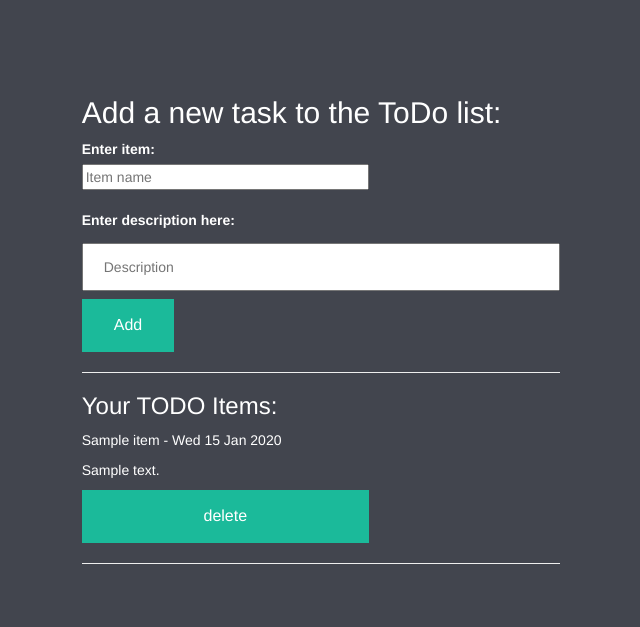
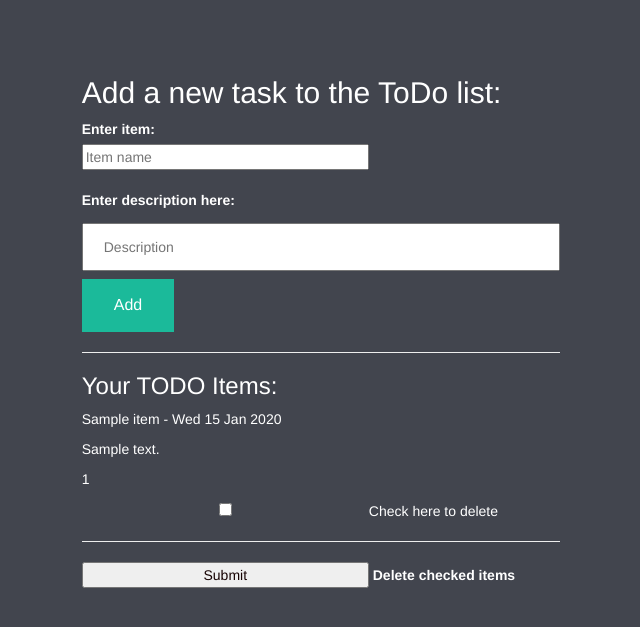
Before and after one commit to chitrakakkar/DjangoTodoList, a Django app: template TodoList/MytodoListApp/templates/MytodoListApp/index.html in a window 1280 px wide. Shown: the top 627 px of the page, without its empty margins (319-959 px from the left). Run offline with Django 3.2, Linux system fonts and the light colour scheme; the template is opened without the code that fills it: most values are stand-ins (such as "Sample title", 1, 10 or a date in 2020); some libraries are stand-ins or nearby versions.

Commit message:
Deleted button code processing...

```diff
--- a/TodoList/MytodoListApp/models.py
+++ b/TodoList/MytodoListApp/models.py
@@ -7,9 +7,9 @@ from django.utils import timezone
 class todo(models.Model):
     # Task_name will be our task title. Allow only 10 chars.
     # Setting as unique constrain to avoid two tasks with the same name.
-    task_name = models.CharField(max_length=100, unique=True)
-    task_description = models.TextField(max_length=255)
-    date_created = models.DateTimeField(auto_now_add=True)
+    task_name = models.CharField(max_length=100, null=True)
+    task_description = models.TextField(max_length=255, null=True)
+    date_created = models.DateTimeField(auto_now_add=True, null=True)
 
 # Returning the name of the task
     # def __unicode__(self):
--- a/TodoList/MytodoListApp/static/css/todo.css
+++ b/TodoList/MytodoListApp/static/css/todo.css
@@ -48,6 +48,11 @@ input{
     text-decoration: none;
     display: inline-block;
     font-size: 16px;
-    FontWeight: bold;
 
 }
+/*input[type=checkbox]{*/
+    /*vertical-align: middle;*/
+  /*position: absolute;*/
+  /*bottom: 1px;*/
+    /*text-align: left;*/
+/*}*/
--- a/TodoList/MytodoListApp/templates/MytodoListApp/index.html
+++ b/TodoList/MytodoListApp/templates/MytodoListApp/index.html
@@ -7,12 +7,12 @@
         <link rel="stylesheet" href="{% static 'css/todo.css' %}">
     </head>
 
+
     <body class="align">
       <div class="grid">
       <br />
       <form class="Add" action="/" method="post">
         {% csrf_token %}
-
       <h2> Add a new task to the ToDo list:</h2>
       <label for="lname">Enter item:</label><br />
       <input type="text" class="tname" name="name" placeholder="Item name"><br /> <br />
@@ -28,12 +28,20 @@
       <p>{{ x.task_name }} - {{ x.date_created|date:"D d M Y" }}</p>
 
       <p>{{ x.task_description }}</p>
-      <input type="hidden" name="id" value="{{ x.id }}">
-      <input type="button" formaction="delete_todo" class="button" value="delete">
-      <hr />
+          <p>{{x.id}}</p>
+          <input type="checkbox" name="itemsCheckedForDelete" value= "{{x.id}}">Check here to delete
+
+          <!--&lt;!&ndash;<input type="hidden" name="id" value="{{ x.id }}">&ndash;&gt;-->
+          <hr />
       {% endfor %}
+           <!--<input type="button" id="{{ x.id }}" formaction="delete_todo({{x.id}})" class="button" value="delete">-->
+       </form>
 
-    </form>
-    </div>
+          <form class="Delete" action="/" method="get">
+          <input type="submit" formaction="/">
+              <label for="lDelete">Delete checked items</label>
+          <!--<button type="" value=" "name="itemsCheckedForDelete" class="button"> Delete checked Items </button>-->
+        </form>
+      </div>
     </body>
 </html>
```
Also changed, not shown: TodoList/MytodoListApp/views.py (+13 -4 lines), TodoList/db.sqlite3.
